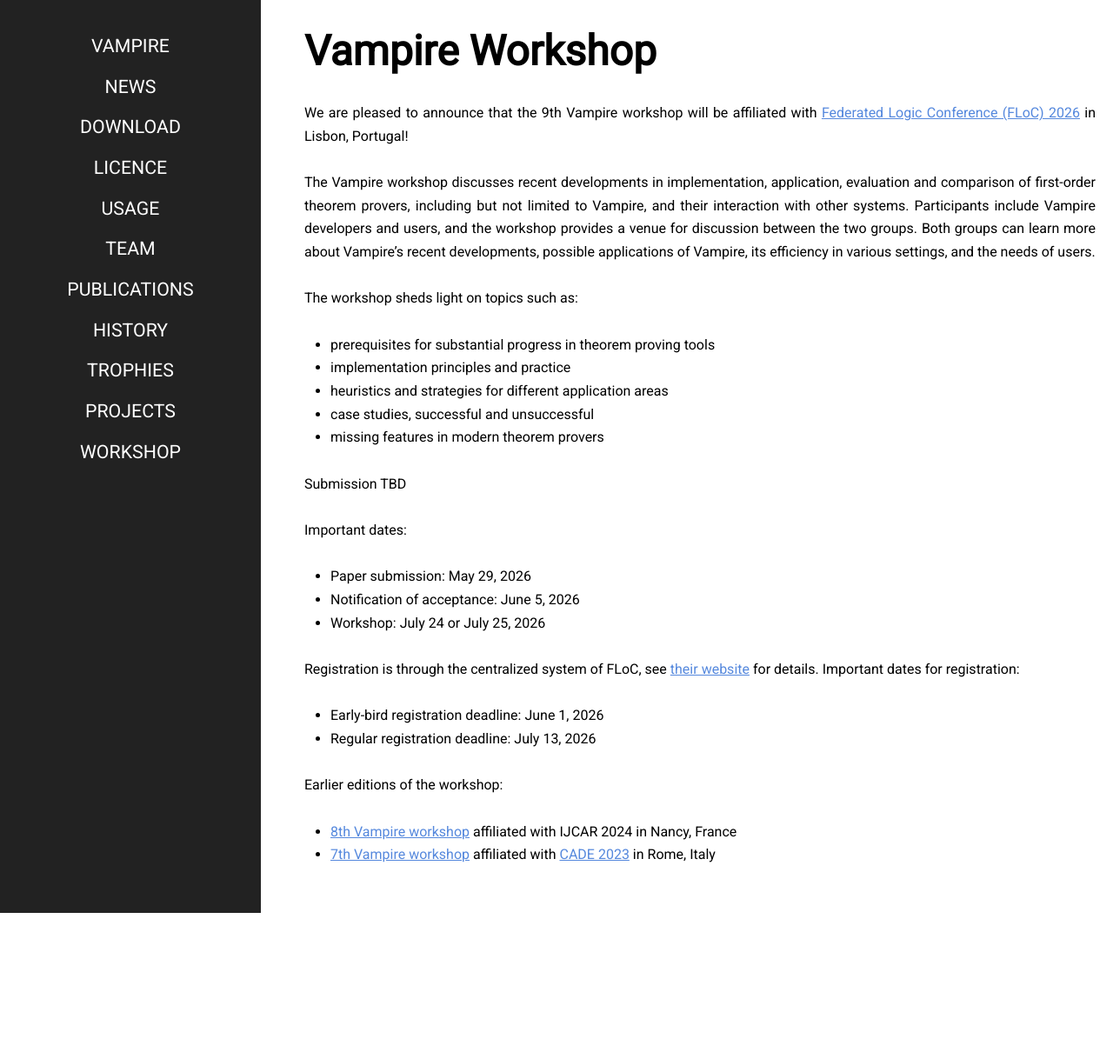
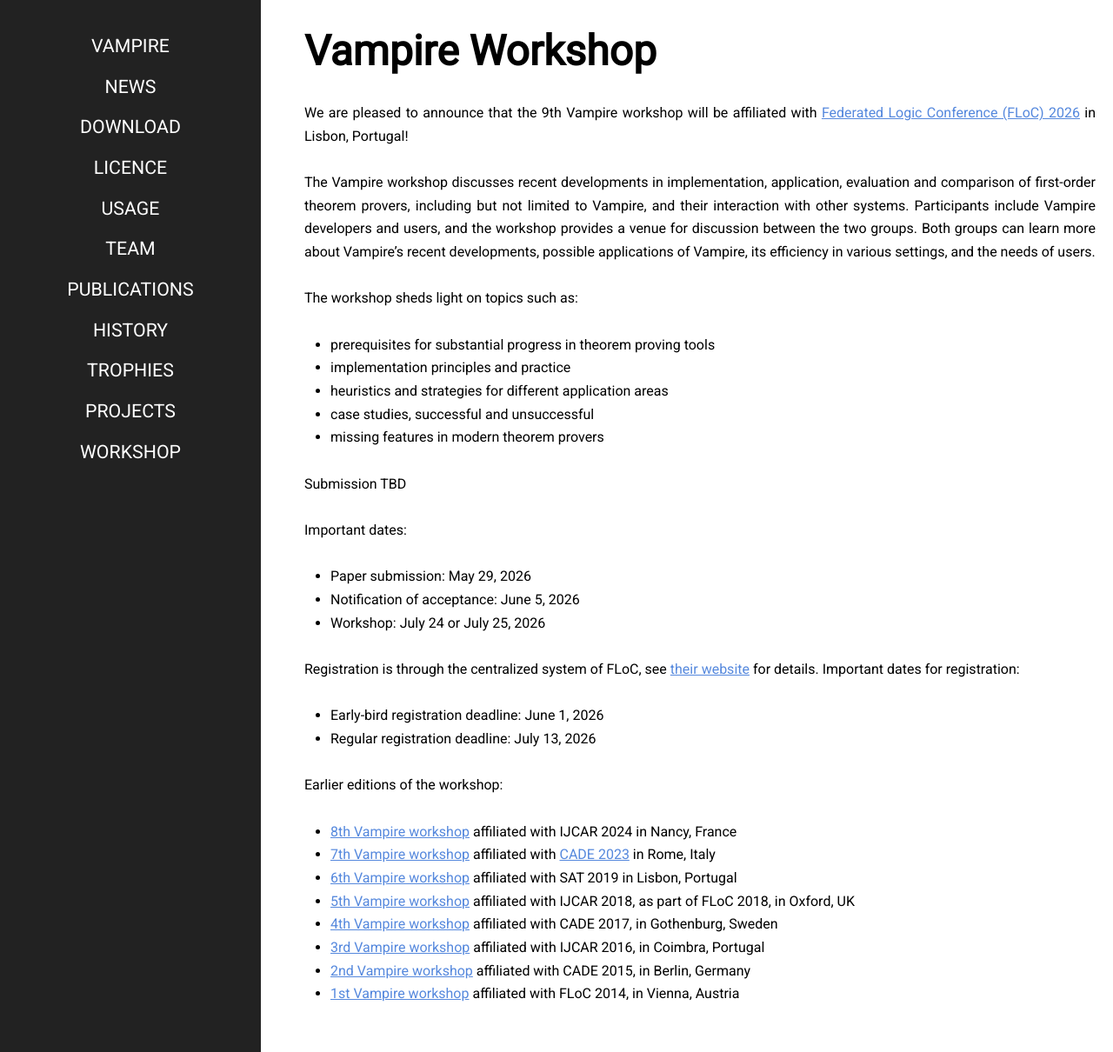
Before and after one commit to vprover/vprover.github.io, a Jekyll site: the page built from workshop.html, in a window 1280 px wide. Shown: the whole page at 87% size. Built offline with Jekyll 4.4.1, drawn with Linux system fonts in a browser that asks for light colours; before the commit the page ends 1050 px from its top, so only the background shows below that.

Commit message:
Add previous Vampire workshop links to workshop.html

```diff
--- a/workshop.html
+++ b/workshop.html
@@ -52,5 +52,11 @@
 <ul>
 <li> <a href="https://easychair.org/smart-program/Vampire24/">8th Vampire workshop</a> affiliated with IJCAR 2024 in Nancy, France
 <li> <a href="https://easychair.org/smart-program/Vampire23/">7th Vampire workshop</a> affiliated with <a href="https://easyconferences.eu/cade2023/">CADE 2023</a> in Rome, Italy
+<li> <a href="https://easychair.org/smart-program/Vampire2019/">6th Vampire workshop</a> affiliated with SAT 2019 in Lisbon, Portugal
+<li> <a href="https://easychair.org/smart-program/FLoC2018/Vampire-index.html">5th Vampire workshop</a> affiliated with IJCAR 2018, as part of FLoC 2018, in Oxford, UK
+<li> <a href="http://easychair.org/smart-program/Vampire2017/">4th Vampire workshop</a> affiliated with CADE 2017, in Gothenburg, Sweden
+<li> <a href="http://easychair.org/smart-program/Vampire2016/">3rd Vampire workshop</a> affiliated with IJCAR 2016, in Coimbra, Portugal
+<li> <a href="http://easychair.org/smart-program/Vampire2015/">2nd Vampire workshop</a> affiliated with CADE 2015, in Berlin, Germany
+<li> <a href="http://www.easychair.org/smart-program/VSL2014/Vampire-index.html">1st Vampire workshop</a> affiliated with FLoC 2014, in Vienna, Austria
 </ul>
 </p>
```
